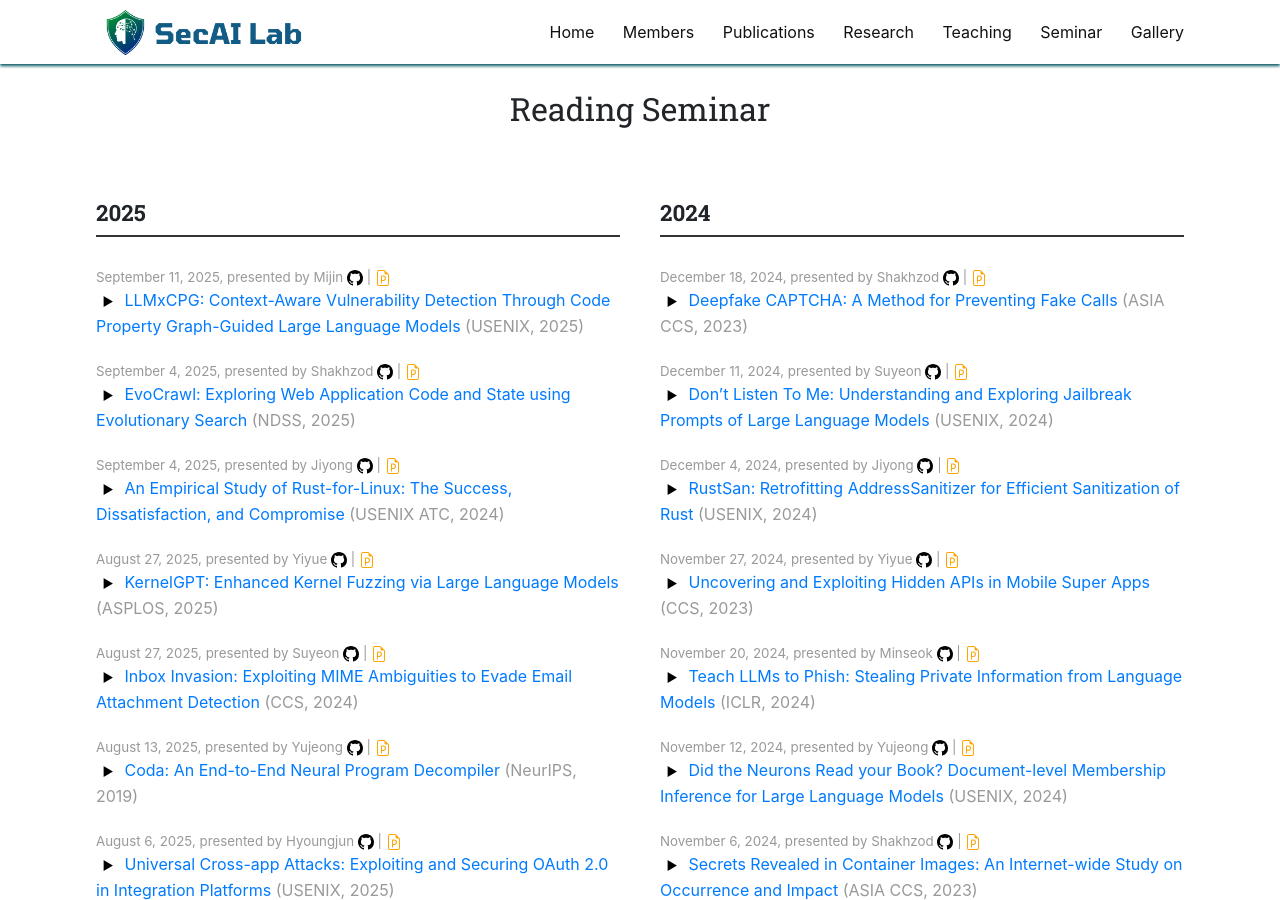
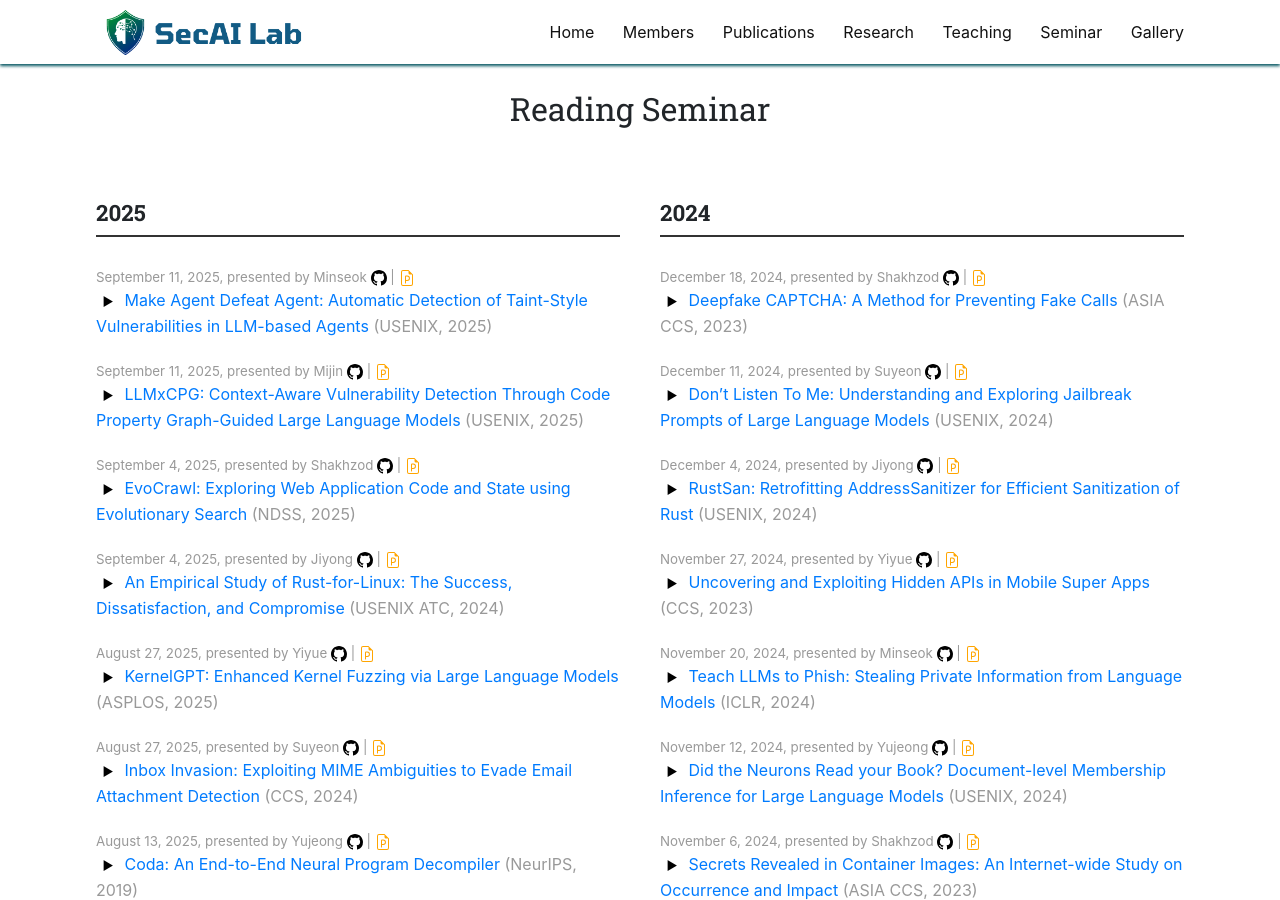
Before and after one commit to SecAI-Lab/secai-lab.github.io, a Jekyll site: the page built from pages/seminar.md, in a window 1280 px wide and 900 px high. Built offline with Jekyll 4.4.1, drawn with Linux system fonts in a browser that asks for light colours; nearby versions of some CDN libraries.

Commit message:
Update readings.yml

```diff
--- a/_data/readings.yml
+++ b/_data/readings.yml
@@ -8,6 +8,17 @@
   pub_year: 2025
   discussion: |
     (Discussion) This paper proposes a hybrid framework that combines Code Property Graphs (CPGs) with Large Language Models (LLMs) to improve software vulnerability detection. By constructing vulnerability-focused code slices, the system enables LLMs to capture security-critical context across both function-level and project-level codebases. Empirical evaluation demonstrates improvements over state-of-the-art baselines, strong robustness against code transformations, and effective generalization to unseen datasets. However, limitations remain, including the inability of CPG-based methods to capture runtime-dependent vulnerabilities, the scarcity of high-quality datasets, and context length constraints in the fine-tuned LLMs. In addition, the system’s performance degrades on deeply nested code structures and shows reduced effectiveness on underrepresented CWEs. (Shakhzod).
+
+- title: "Make Agent Defeat Agent: Automatic Detection of Taint-Style Vulnerabilities in LLM-based Agents"
+  link: "https://www.usenix.org/system/files/usenixsecurity25-liu-fengyu.pdf"
+  ppt_link: "https://for8821.synology.me:5001/d/s/14wZtuvJMv9V2n7zj9hfo7XwoNlnt4pT/No0DL4tf9-HIiA8mqhEvjCPf1UPaYguO-arfA7ijklAw"
+  code_link: "https://zenodo.org/records/15590097"
+  presenter: Minseok
+  conference: USENIX
+  date: 2025.09.11
+  pub_year: 2025
+  discussion: |
+    (Discussion) :) (Jiyong).
 
 
 - title: "An Empirical Study of Rust-for-Linux: The Success, Dissatisfaction, and Compromise"
```
